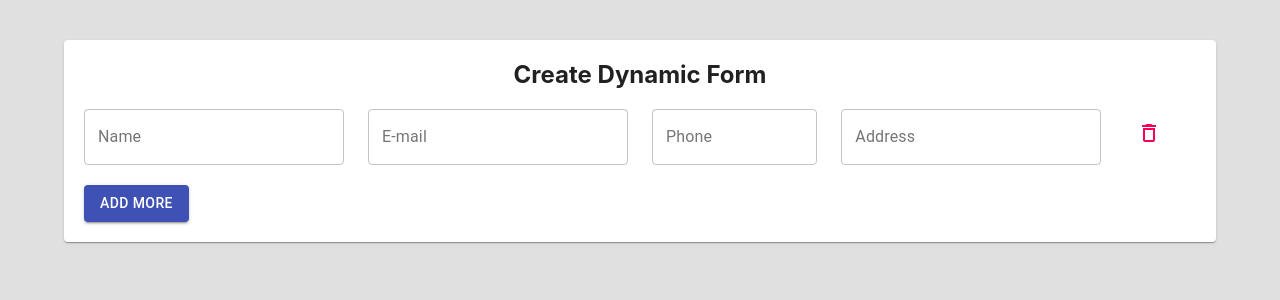
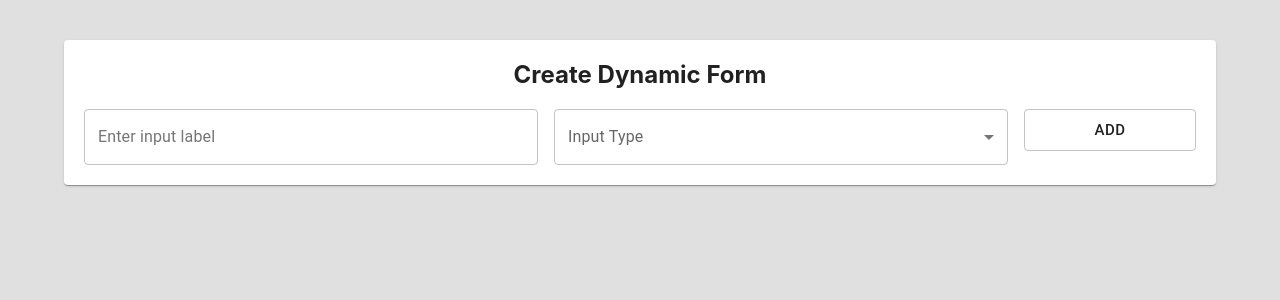
Before and after one commit to vibha-2601/seosaph_form_app, a React (Create React App) app: page / in a window 1280 px wide. Shown: the top 300 px of the page. Built offline with nearby package versions, Linux system fonts and the light colour scheme.

Commit message:
create field data

```diff
--- a/package.json
+++ b/package.json
@@ -7,6 +7,7 @@
     "@emotion/styled": "^11.10.6",
     "@material-ui/core": "^4.12.4",
     "@mui/icons-material": "^5.11.11",
+    "@mui/material": "^5.11.14",
     "@testing-library/jest-dom": "^5.16.5",
     "@testing-library/react": "^13.4.0",
     "@testing-library/user-event": "^13.5.0",
--- a/src/components/CreateForm/index.js
+++ b/src/components/CreateForm/index.js
@@ -1,14 +1,10 @@
 import React, { useState } from "react";
-import {
-  Paper,
-  Box,
-  Grid,
-  TextField,
-  IconButton,
-  Button,
-} from "@material-ui/core";
-import DeleteOutlineIcon from "@mui/icons-material/DeleteOutline";
+import { Paper, Box, TextField, Grid, Button } from "@material-ui/core";
 import { makeStyles } from "@material-ui/core/styles";
+import InputLabel from "@mui/material/InputLabel";
+import MenuItem from "@mui/material/MenuItem";
+import FormControl from "@mui/material/FormControl";
+import Select from "@mui/material/Select";
 
 // styles
 const useStyles = makeStyles((theme) => ({
@@ -22,28 +18,39 @@ const useStyles = makeStyles((theme) => ({
 }));
 
 const CreateForm = () => {
+
+  // [States]
   const classes = useStyles();
-  const userTemplate = { name: "", email: "", phone: "", address: "" };
-  const [users, setUsers] = useState([userTemplate]);
+  const [inputType, setInputType] = useState("");
+const [inputLabel, setInputLabel] = useState('');
+const [choices, setChoices] = useState('');
 
-  // adding Users
-  const addUser = () => {
-    setUsers([...users, userTemplate]);
+
+
+  // data
+  const [data, setData] = useState([]);
+
+
+
+// Input type onchange
+  const handleChange = (event) => {
+    setInputType(event.target.value);
   };
 
-  // set input values
-  const onChange = (e, index) => {
-    let data = [...users];
-    data[index][e.target.name] = e.target.value;
-    setUsers(data);
-  };
+  // add field
+  const handleAddField = () => {
+const object = {
+  label: inputLabel,
+  type: inputType,
+  choices: choices?.split(',')
+}
+setData([...data,object])
+setInputLabel("")
+setInputType("")
+setChoices("")
 
-  //removed row
-  const removeUser = (index) => {
-    const filteredUsers = [...users];
-    filteredUsers.splice(index, 1);
-    setUsers(filteredUsers);
-  };
+console.log(data)
+  }
 
   return (
     <div className={classes.root}>
@@ -60,73 +67,62 @@ const CreateForm = () => {
           Create Dynamic Form
         </div>
 
-        {/* Data */}
-        {users.map((user, index) => (
-          <Grid
-            container
-            spacing={3}
-            key={index}
-            className={classes.inputGroup}
-          >
-            <Grid item md={3}>
+        <Grid container spacing={2}>
+          {/* [Label Input] */}
+          <Grid item xs={12} md={["select", "radio", "checkbox"]?.includes(inputType) ? 3 : 5}>
             <TextField
-                label="Name"
-                placeholder="Enter Your Full Name"
+              id="outlined-basic"
+              label="Enter input label"
               variant="outlined"
-                name="name"
-                onChange={(e) => onChange(e, index)}
-                value={user.name}
-                fullWidth
+              size="medium"
+              style={{ width: "100%" }}
+              value={inputLabel}
+              onChange={(e) => setInputLabel(e.target.value)}
             />
           </Grid>
 
-            <Grid item md={3}>
-              <TextField
-                label="E-mail"
-                placeholder="Enter Your Email"
-                variant="outlined"
-                name="email"
-                onChange={(e) => onChange(e, index)}
-                value={user.email}
-                fullWidth
-              />
+          {/* [Type input select] */}
+          <Grid item xs={12} md={["select", "radio", "checkbox"]?.includes(inputType) ? 3 : 5}>
+            <FormControl style={{ width: "100%" }} size="medium">
+              <InputLabel id="demo-select-small">Input Type</InputLabel>
+              <Select
+                labelId="demo-select-small"
+                id="demo-select-small"
+                value={inputType}
+                label="Input Type"
+                onChange={handleChange}
+              >
+                <MenuItem value="select">select</MenuItem>
+                <MenuItem value="checkbox">checkbox</MenuItem>
+                <MenuItem value="radio">radio</MenuItem>
+                <MenuItem value="input">input</MenuItem>
+              </Select>
+            </FormControl>
           </Grid>
 
-            <Grid item md={2}>
+          {/* [If type select] */}
+          {["select", "radio", "checkbox"]?.includes(inputType) && (
+          <Grid item xs={12} md={3}>
+
               <TextField
-                label="Phone"
-                placeholder="Enter Your FPhone no"
+                style={{ width: "100%" }}
+                id="input"
+                label="Enter choices separated by commas"
+                placeholder="Enter choices separated by commas"
                 variant="outlined"
-                name="phone"
-                onChange={(e) => onChange(e, index)}
-                value={user.phone}
-                fullWidth
+                size="medium"
+                value={choices}
+                onChange={(e) => setChoices(e.target.value)}
               />
+
           </Grid>
+           )}
 
-            <Grid item md={3}>
-              <TextField
-                label="Address"
-                placeholder="Enter Your Address"
-                variant="outlined"
-                name="address"
-                onChange={(e) => onChange(e, index)}
-                value={user.address}
-                fullWidth
-              />
-            </Grid>
-
-            <Grid item md={1}>
-              <IconButton color="secondary" onClick={() => removeUser(index)}>
-                <DeleteOutlineIcon />
-              </IconButton>
+          {/* Button */}
+          <Grid item xs={24} md={["select", "radio", "checkbox"]?.includes(inputType) ? 3 : 2}>
+<Button size='large' style={{width: '100%'}} variant="outlined" onClick={handleAddField}>Add</Button>
           </Grid>
         </Grid>
-        ))}
-
-        <Button variant="contained" color="primary" onClick={addUser}>
-          Add More
-        </Button>
       </Paper>
     </div>
   );
```
Also changed, not shown: 1 other file (tests, documents, lock files or other folders). Lines whose indentation alone changed are shown as unchanged.
